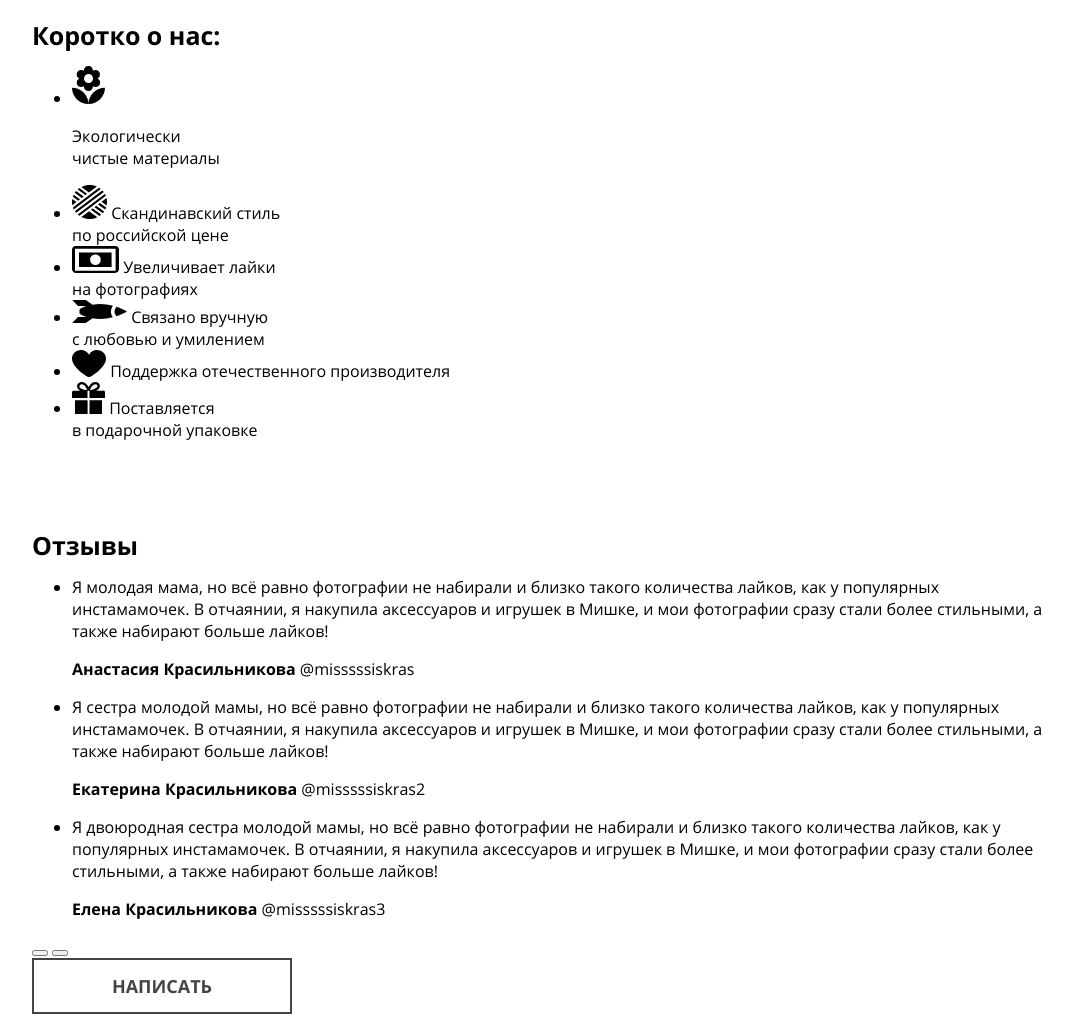
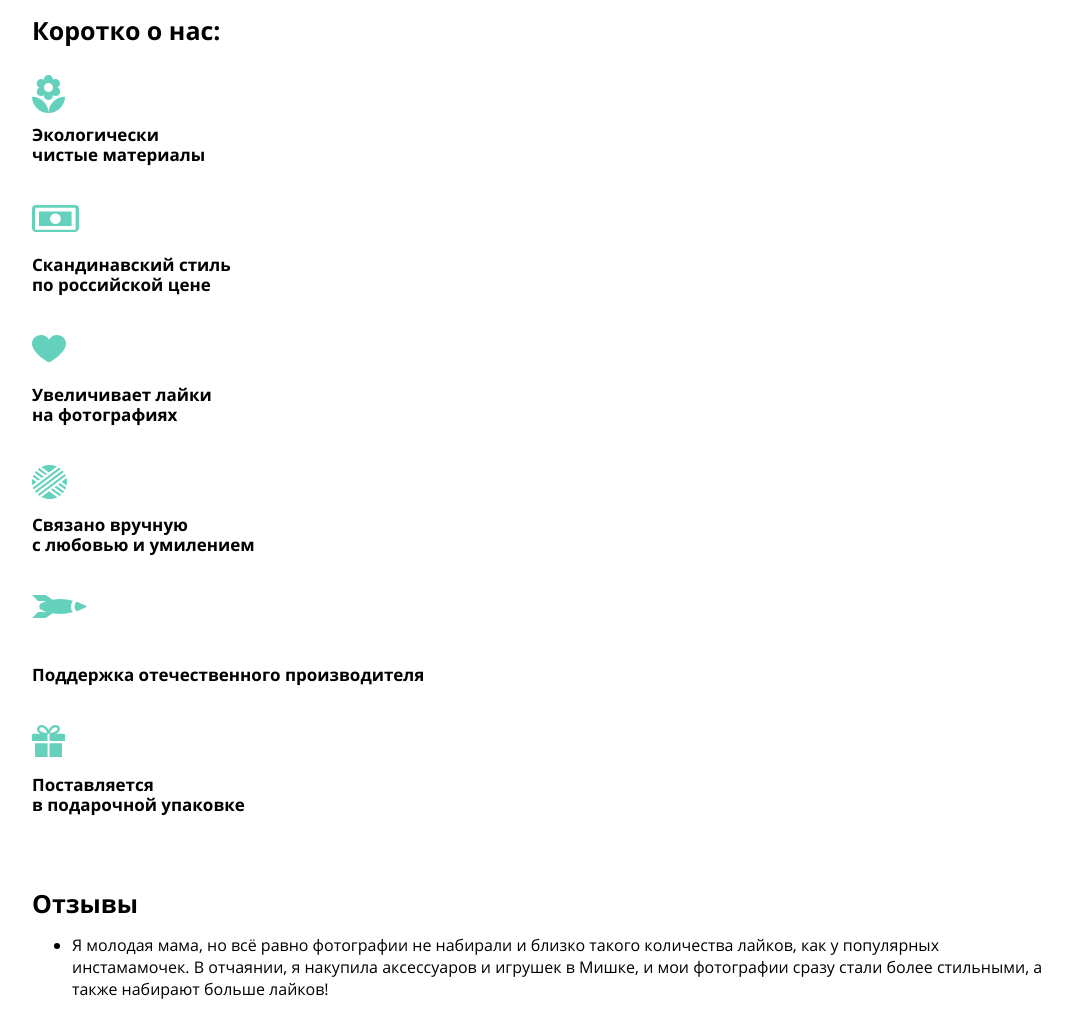
Before and after one commit to htmlacademy-adaptive/2264063-mishka-28, a website: page source/index.html in a window 1280 px wide. Shown: the part 2260-3275 px from the top of the page, without its empty margins (98-1170 px from the left). Drawn offline with nearby package versions, Linux system fonts and the light colour scheme; files that its build step writes are made by us from their sources.

Commit message:
Добавляет базовую стилизацию блока /о нас/

```diff
--- a/source/index.html
+++ b/source/index.html
@@ -81,10 +81,11 @@
   </section>
   <section class="about section">
     <div class="about__container container">
-      <header class="section__header">
+      <header class="about__header section__header">
         <h2 class="section__title">Коротко о нас:</h2>
       </header>
-      <ul class="about__list">
+      <div class="about__list-wrapper">
+        <ul class="about__list about__list--left">
           <li class="about__item">
             <svg class="about__image" xmlns="http://www.w3.org/2000/svg" width="33" height="38" fill="none" viewBox="0 0 33 38" aria-label="true" focusable="false">
               <path fill="currentColor" d="M16.5 38c9 0 16.5-7.4 16.5-16.3-9 0-16.5 7.2-16.5 16.3ZM4.7 16.7c0 2.5 2.1 4.4 4.6 4.4 1 0 1.8-.3 2.6-.8v.3c0 2.6 2 4.5 4.5 4.5 2.6 0 4.5-2 4.5-4.5v-.3c.8.5 1.7.8 2.6.8 2.6 0 4.6-2 4.6-4.4 0-1.9-1-3.4-2.6-4.1A4.4 4.4 0 0 0 28 8.5C28 5.9 26 4 23.5 4c-1 0-1.8.3-2.6.8v-.3C21 1.9 19 0 16.4 0c-2.6 0-4.5 2-4.5 4.5v.3C11 4.3 10.2 4 9.3 4 6.7 4 4.7 6 4.7 8.5c0 1.8 1 3.3 2.6 4a4.6 4.6 0 0 0-2.6 4.2ZM16.5 8a4.5 4.5 0 1 1 0 9 4.5 4.5 0 1 1 0-9ZM0 21.7C0 30.7 7.4 38 16.5 38c0-9-7.4-16.3-16.5-16.3Z"/>
@@ -92,27 +93,29 @@
             <p class="about__text">Экологически<br>чистые материалы</p>
           </li>
           <li class="about__item">
-          <svg class="about__image" xmlns="http://www.w3.org/2000/svg" width="35" height="34" fill="none" viewBox="0 0 35 34" aria-label="true" focusable="false">
-            <path fill="currentColor" d="M.3 14a16 16 0 0 0 0 6.2L4.5 17 .3 14ZM24.9 1.6A18 18 0 0 0 9.3 2l7.6 5.5 8-6ZM34.5 13l-4.9 3.7 5 3.7c.5-2.4.5-5 0-7.3ZM9.4 32a17.8 17.8 0 0 0 16 .2l-8.3-6L9.4 32ZM8 14.2 1.7 9.7l-.8 2 5.4 4L8 14.2ZM19 24.8l8.4 6.2.8-.6 1-.8-8.5-6.2-1.8 1.4ZM11.6 11.6 4.1 6c-.5.5-1 1.1-1.3 1.7l7 5.2 1.8-1.4ZM22.5 22.2l8.3 6c.5-.5.9-1 1.3-1.7l-7.9-5.7-1.7 1.4ZM15.2 9 7.3 3.1c-.2 0-.4.3-.6.4l-1.1 1 7.8 5.6 1.8-1.3ZM26 19.4l7.2 5.1 1-2-6.3-4.5-1.8 1.4ZM26.9 2.7.9 22.4l.8 2L28.7 4c-.5-.5-1.1-1-1.8-1.3ZM31.3 6.5c-.3-.4-.6-.8-1-1L3 26.1c.2.5.5 1 .8 1.2 0 .2.3.4.4.5L31.8 7.1l-.5-.6ZM32.9 9 5.7 29.4l1.7 1.4 26.5-20-1-2Z"/>
+            <svg class="about__image" xmlns="http://www.w3.org/2000/svg" width="47" height="27" fill="none" viewBox="0 0 47 27" aria-label="true" focusable="false">
+              <path fill="currentColor" d="M43 0H4C1.6 0 0 1.7 0 3.9V23C0 25.3 1.7 27 4 27h39c2.3 0 4-1.7 4-3.9V4A4 4 0 0 0 43 0ZM3 24.7v-22h40.6v22H3Z"/>
+              <path fill="currentColor" d="M7 20.9h32.6V6.6H7V21ZM23.5 8.5c3 0 5.3 2.4 5.3 5.2a5.3 5.3 0 0 1-10.7 0c0-3 2.5-5.2 5.4-5.2Z"/>
             </svg>
             <span class="about__text">Скандинавский стиль<br>по российской цене</span>
           </li>
           <li class="about__item">
-          <svg class="about__image" xmlns="http://www.w3.org/2000/svg" width="47" height="27" fill="none" viewBox="0 0 47 27" aria-label="true" focusable="false">
-            <path fill="currentColor" d="M43 0H4C1.6 0 0 1.7 0 3.9V23C0 25.3 1.7 27 4 27h39c2.3 0 4-1.7 4-3.9V4A4 4 0 0 0 43 0ZM3 24.7v-22h40.6v22H3Z"/>
-            <path fill="currentColor" d="M7 20.9h32.6V6.6H7V21ZM23.5 8.5c3 0 5.3 2.4 5.3 5.2a5.3 5.3 0 0 1-10.7 0c0-3 2.5-5.2 5.4-5.2Z"/>
+            <svg class="about__image" xmlns="http://www.w3.org/2000/svg" width="34" height="27" fill="none" viewBox="0 0 34 27" aria-label="true" focusable="false">
+              <path fill="currentColor" d="M34 8.4C34 3.8 30 0 25 0c-3.5 0-6.5 2-8 4.7A9.1 9.1 0 0 0 9 0C4 0 0 3.8 0 8.4 0 17.3 15.1 27 17 27c2 0 17-9.6 17-18.6Z"/>
             </svg>
             <span class="about__text">Увеличивает лайки<br>на фотографиях</span>
+          </li>
+        </ul>
+        <ul class="about__list about__list--right">
+          <li class="about__item">
+            <svg class="about__image" xmlns="http://www.w3.org/2000/svg" width="35" height="34" fill="none" viewBox="0 0 35 34" aria-label="true" focusable="false">
+              <path fill="currentColor" d="M.3 14a16 16 0 0 0 0 6.2L4.5 17 .3 14ZM24.9 1.6A18 18 0 0 0 9.3 2l7.6 5.5 8-6ZM34.5 13l-4.9 3.7 5 3.7c.5-2.4.5-5 0-7.3ZM9.4 32a17.8 17.8 0 0 0 16 .2l-8.3-6L9.4 32ZM8 14.2 1.7 9.7l-.8 2 5.4 4L8 14.2ZM19 24.8l8.4 6.2.8-.6 1-.8-8.5-6.2-1.8 1.4ZM11.6 11.6 4.1 6c-.5.5-1 1.1-1.3 1.7l7 5.2 1.8-1.4ZM22.5 22.2l8.3 6c.5-.5.9-1 1.3-1.7l-7.9-5.7-1.7 1.4ZM15.2 9 7.3 3.1c-.2 0-.4.3-.6.4l-1.1 1 7.8 5.6 1.8-1.3ZM26 19.4l7.2 5.1 1-2-6.3-4.5-1.8 1.4ZM26.9 2.7.9 22.4l.8 2L28.7 4c-.5-.5-1.1-1-1.8-1.3ZM31.3 6.5c-.3-.4-.6-.8-1-1L3 26.1c.2.5.5 1 .8 1.2 0 .2.3.4.4.5L31.8 7.1l-.5-.6ZM32.9 9 5.7 29.4l1.7 1.4 26.5-20-1-2Z"/>
+            </svg>
+            <span class="about__text">Связано вручную<br>с любовью и умилением</span>
           </li>
           <li class="about__item">
             <svg class="about__image" xmlns="http://www.w3.org/2000/svg" width="55" height="23" fill="none" viewBox="0 0 55 23" aria-label="true" focusable="false">
               <path fill="currentColor" d="M41 5.8a47.8 47.8 0 0 0-20.4-1.1L13.7 0H.2L6 6.1h8.5c-4.7 1.6-7 3.5-7 3.5v3.8s2.4 1.9 7 3.5H6L0 23h13.6l7-4.7a46 46 0 0 0 20.2-1c-1.2-1.8-1.9-3.7-1.9-5.9.1-2 1-3.9 2-5.6ZM44.5 6.7a7.6 7.6 0 0 0-2 4.8c0 1.6.7 3.2 2 4.8C51 14 55 11.5 55 11.5s-4-2.6-10.5-4.8Z"/>
-          </svg>
-          <span class="about__text">Связано вручную<br>с любовью и умилением</span>
-        </li>
-        <li class="about__item">
-          <svg class="about__image" xmlns="http://www.w3.org/2000/svg" width="34" height="27" fill="none" viewBox="0 0 34 27" aria-label="true" focusable="false">
-            <path fill="currentColor" d="M34 8.4C34 3.8 30 0 25 0c-3.5 0-6.5 2-8 4.7A9.1 9.1 0 0 0 9 0C4 0 0 3.8 0 8.4 0 17.3 15.1 27 17 27c2 0 17-9.6 17-18.6Z"/>
             </svg>
             <span class="about__text">Поддержка отечественного производителя</span>
           </li>
@@ -123,6 +126,7 @@
             <span class="about__text">Поставляется<br>в подарочной упаковке</span>
           </li>
         </ul>
+      </div>
     </div>
   </section>
   <section class="reviews section">
--- /dev/null
+++ b/source/sass/components/about/_about.scss
@@ -0,0 +1,41 @@
+$icon-color: #63d1bb;
+$text-color: #000000;
+
+.about__header {
+  margin-bottom: 30px;
+}
+
+.about__list-wrapper {
+  display: flex;
+  flex-direction: column;
+  gap: 40px;
+}
+
+.about__list {
+  list-style: none;
+  padding: 0;
+  margin: 0;
+
+  display: flex;
+  flex-direction: column;
+  gap: 40px;
+}
+
+.about__item {
+  display: flex;
+  min-height: 90px;
+  flex-direction: column;
+  justify-content: space-between;
+}
+
+.about__image {
+  color: $icon-color;
+}
+
+.about__text {
+  font-weight: 700;
+  font-size: 17px;
+  line-height: 20px;
+  color: $text-color;
+  margin: 0;
+}
--- a/source/sass/components/popular-product/_popular-product.scss
+++ b/source/sass/components/popular-product/_popular-product.scss
@@ -1,7 +1,12 @@
 $primary-font-color: #444444;
 
 .popular-product {
-  background: url("../../../img/components/zigzag-line.svg") no-repeat bottom;
+  background: url("../../../img/components/zigzag-line.svg") repeat-x bottom;
+}
+
+.popular-product__container {
+  display: flex;
+  flex-direction: column;
 }
 
 .popular-product__header {
--- a/source/sass/style.scss
+++ b/source/sass/style.scss
@@ -11,3 +11,4 @@
 @use "components/hero/product-toggle/product-toggle";
 @use "components/popular-product/popular-product";
 @use "components/popular-product/prop/prop";
+@use "components/about/about";
```
Lines whose indentation alone changed are shown as unchanged.
